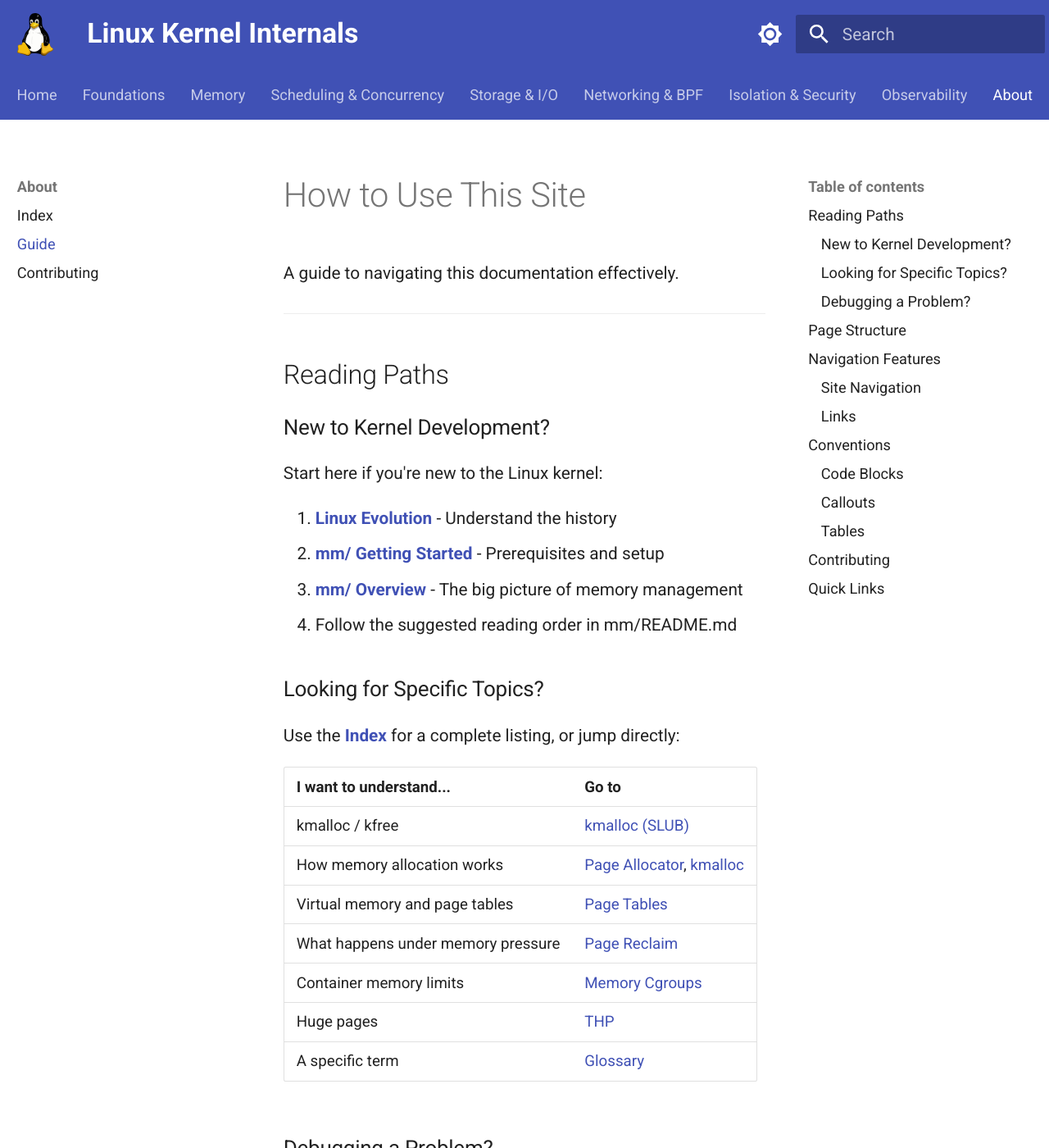
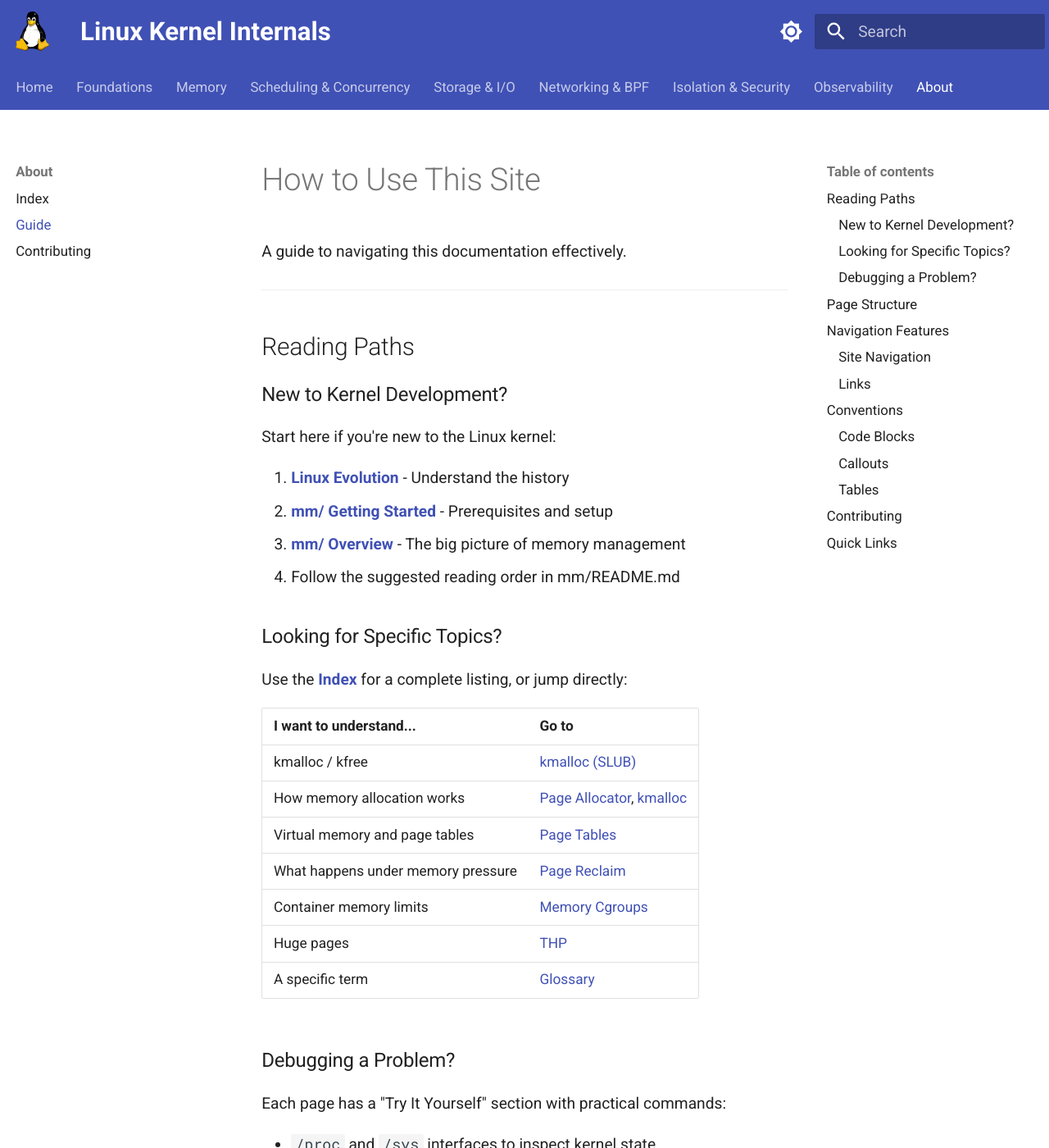
Before and after one commit to laveeshb/linux-kernel-internals, an MkDocs documentation site: the page built from docs/navigation.md, in a window 1280 px wide and 1400 px high. Shown: the whole window at 82% size. Built offline with MkDocs 1.6.1 and Material for MkDocs 9.7.7, drawn with Linux system fonts in a browser that asks for light colours.

```diff
--- a/docs/stylesheets/extra.css
+++ b/docs/stylesheets/extra.css
@@ -25,9 +25,9 @@
    Scale the whole UI ~1.3x — content, header tabs, sidebars, and TOC alike —
    by bumping the root font-size at each of Material's responsive breakpoints.
    Everything Material sizes is in rem, so this zooms the interface uniformly. */
-html { font-size: 162.5%; }                                            /* 125%   x1.3 */
-@media screen and (min-width: 100em) { html { font-size: 178.75%; } }  /* 137.5% x1.3 */
-@media screen and (min-width: 125em) { html { font-size: 195%; } }     /* 150%   x1.3 */
+html { font-size: 150%; }                                              /* 125%   x1.2 */
+@media screen and (min-width: 100em) { html { font-size: 165%; } }     /* 137.5% x1.2 */
+@media screen and (min-width: 125em) { html { font-size: 180%; } }     /* 150%   x1.2 */
 
 /* Tables: a touch smaller than body, in em so they scale with the base above. */
 .md-typeset table:not([class]) {
```
Also changed, not shown: docs/index.md (+5 -0 lines).
